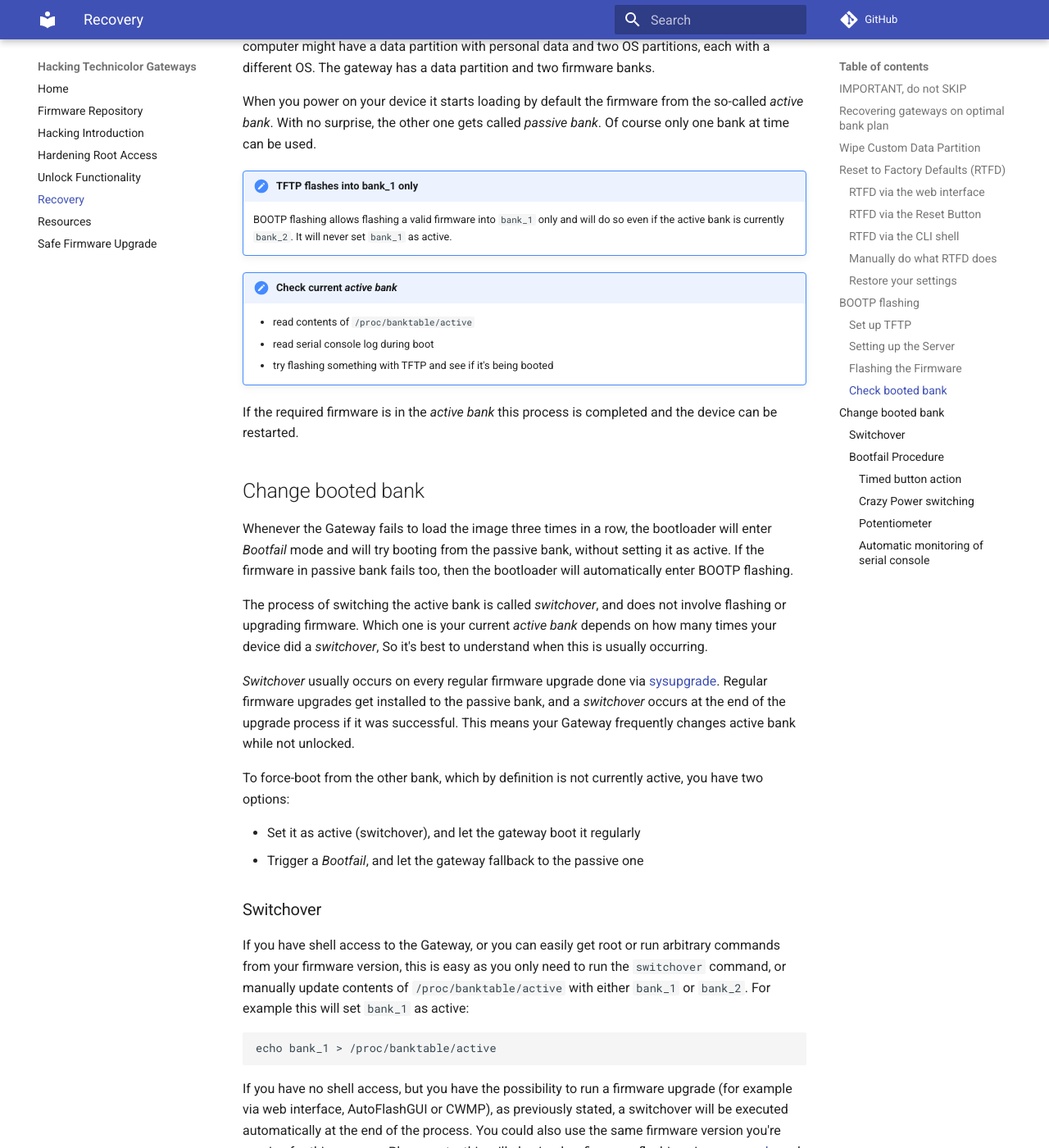
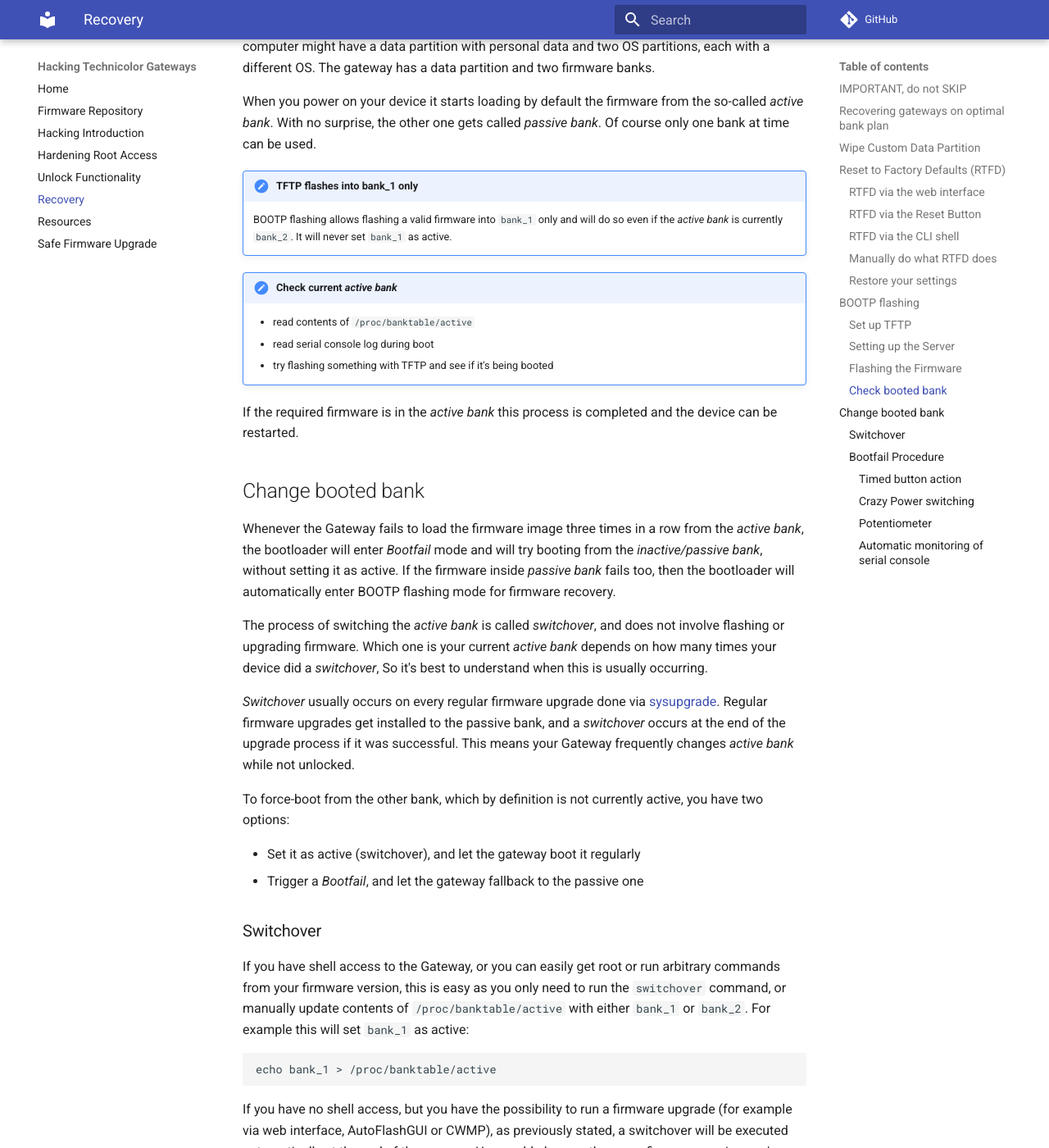
Before and after one commit to hack-technicolor/hack-technicolor, an MkDocs documentation site: the page built from docs/Recovery.md, in a window 1280 px wide and 1400 px high, scrolled down 9975 px. Shown: the whole window at 82% size. Built offline with MkDocs 1.6.1 and Material for MkDocs 9.7.7, drawn with Linux system fonts in a browser that asks for light colours; comment, search, counter and statistics services are not loaded.

Commit message:
Better cross-reference

```diff
--- a/docs/Recovery.md
+++ b/docs/Recovery.md
@@ -256,7 +256,7 @@
 When you power on your device it starts loading by default the firmware from the so-called *active bank*. With no surprise, the other one gets called *passive bank*. Of course only one bank at time can be used.
 
 !!! note "TFTP flashes into bank_1 only"
-    BOOTP flashing allows flashing a valid firmware into `bank_1` only and will do so even if the active bank is currently `bank_2`. It will never set `bank_1` as active.
+    BOOTP flashing allows flashing a valid firmware into `bank_1` only and will do so even if the *active bank* is currently `bank_2`. It will never set `bank_1` as active.
 
 !!! hint "Check current *active bank*"
     - read contents of `/proc/banktable/active`
@@ -267,11 +267,11 @@
 
 ## Change booted bank
 
-Whenever the Gateway fails to load the image three times in a row, the bootloader will enter *Bootfail* mode and will try booting from the passive bank, without setting it as active. If the firmware in passive bank fails too, then the bootloader will automatically enter BOOTP flashing.
+Whenever the Gateway fails to load the firmware image three times in a row from the *active bank*, the bootloader will enter *Bootfail* mode and will try booting from the *inactive/passive bank*, without setting it as active. If the firmware inside *passive bank* fails too, then the bootloader will automatically enter BOOTP flashing mode for firmware recovery.
 
-The process of switching the active bank is called *switchover*, and does not involve flashing or upgrading firmware. Which one is your current *active bank* depends on how many times your device did a *switchover*, So it's best to understand when this is usually occurring.
+The process of switching the *active bank* is called *switchover*, and does not involve flashing or upgrading firmware. Which one is your current *active bank* depends on how many times your device did a *switchover*, So it's best to understand when this is usually occurring.
 
-*Switchover* usually occurs on every regular firmware upgrade done via [sysupgrade](../Resources/#different-methods-of-flashing-firmwares). Regular firmware upgrades get installed to the passive bank, and a *switchover* occurs at the end of the upgrade process if it was successful. This means your Gateway frequently changes active bank while not unlocked.
+*Switchover* usually occurs on every regular firmware upgrade done via [sysupgrade](../Resources/#different-methods-of-flashing-firmwares). Regular firmware upgrades get installed to the passive bank, and a *switchover* occurs at the end of the upgrade process if it was successful. This means your Gateway frequently changes *active bank* while not unlocked.
 
  To force-boot from the other bank, which by definition is not currently active, you have two options:
 
```
Also changed, not shown: docs/Resources.md (+1 -1 lines).
